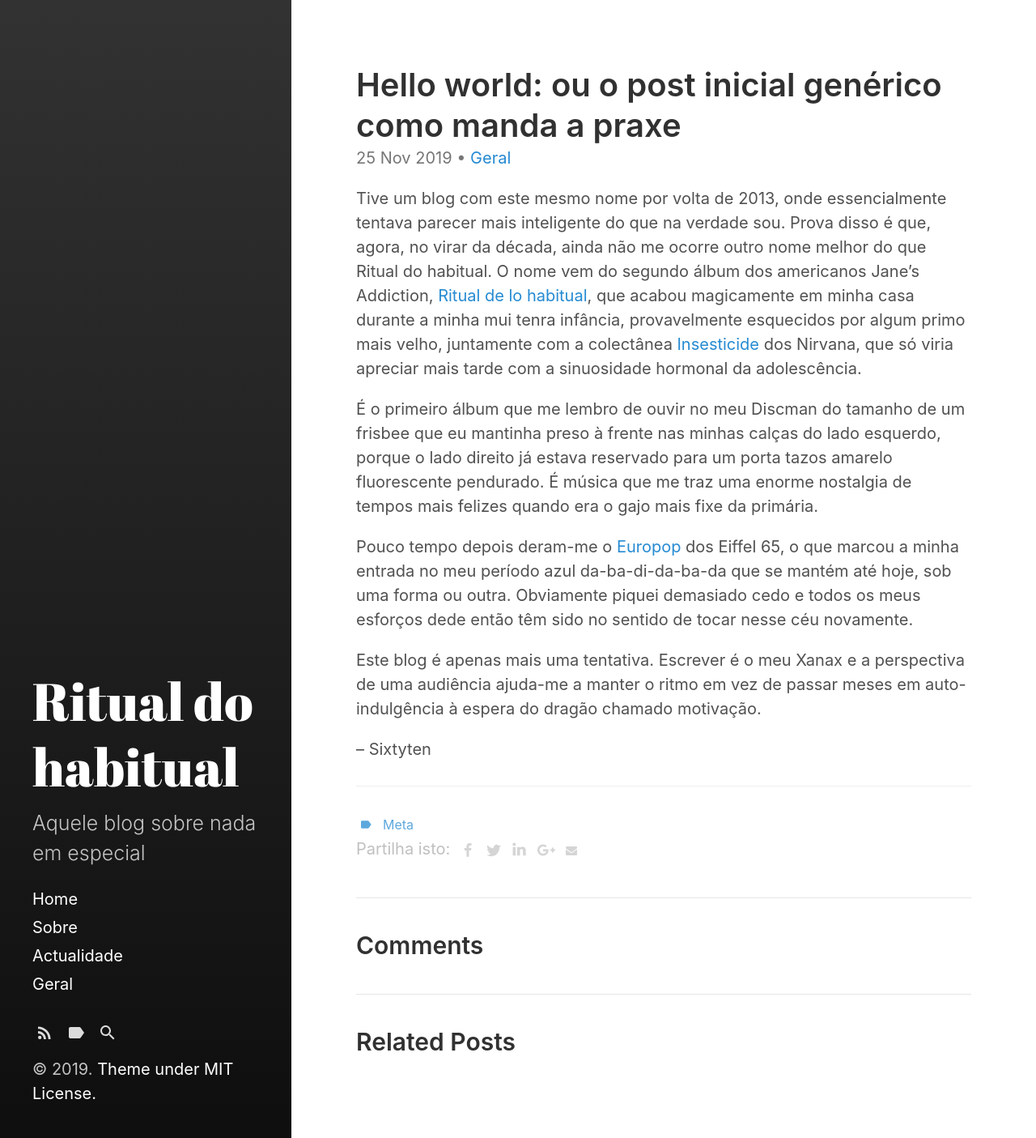
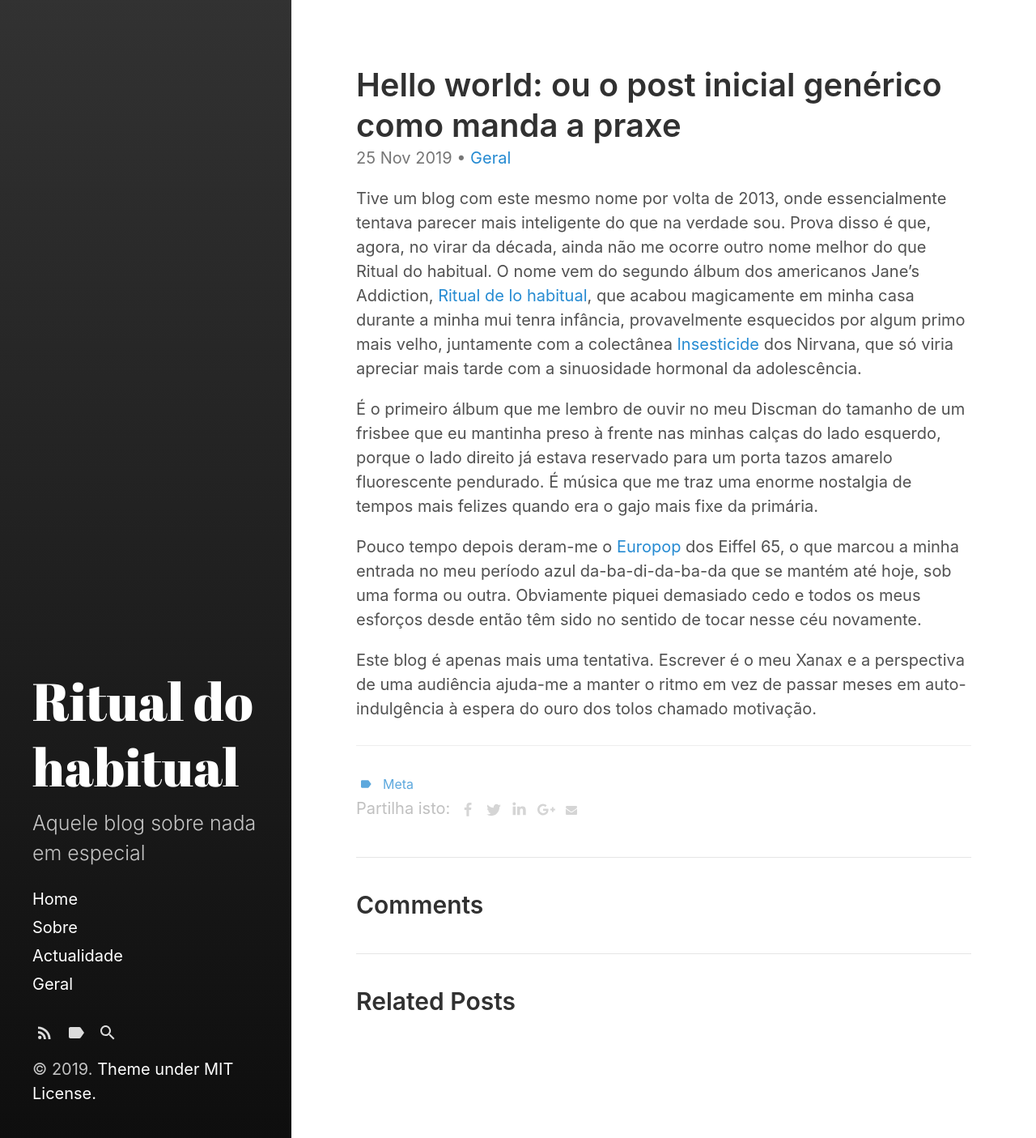
Before and after one commit to Quazepam/ritualdohabitual, a Jekyll site: the page built from _posts/2019-11-25-hello word.md, in a window 1280 px wide. Shown: the whole page at 81% size. Built offline with Jekyll 4.4.1, drawn with Linux system fonts in a browser that asks for light colours.

Commit message:
1st post edit

```diff
--- a/_posts/2019-11-25-hello word.md
+++ b/_posts/2019-11-25-hello word.md
@@ -11,10 +11,8 @@ Tive um blog com este mesmo nome por volta de 2013, onde essencialmente tentava
 
 É o primeiro álbum que me lembro de ouvir no meu Discman do tamanho de um frisbee que eu mantinha preso à frente nas minhas calças do lado esquerdo, porque o lado direito já estava reservado para um porta tazos amarelo fluorescente pendurado. É música que me traz uma enorme nostalgia de tempos mais felizes quando era o gajo mais fixe da primária.
 
-Pouco tempo depois deram-me o [Europop](https://en.wikipedia.org/wiki/Europop_(album)) dos Eiffel 65, o que marcou a minha entrada no meu período azul da-ba-di-da-ba-da que se mantém até hoje, sob uma forma ou outra. Obviamente piquei demasiado cedo e todos os meus esforços dede então têm sido no sentido de tocar nesse céu novamente.
+Pouco tempo depois deram-me o [Europop](https://en.wikipedia.org/wiki/Europop_(album)) dos Eiffel 65, o que marcou a minha entrada no meu período azul da-ba-di-da-ba-da que se mantém até hoje, sob uma forma ou outra. Obviamente piquei demasiado cedo e todos os meus esforços desde então têm sido no sentido de tocar nesse céu novamente.
 
-Este blog é apenas mais uma tentativa. Escrever é o meu Xanax e a perspectiva de uma audiência ajuda-me a manter o ritmo em vez de passar meses em auto-indulgência à espera do dragão chamado motivação.
-
--- Sixtyten
+Este blog é apenas mais uma tentativa. Escrever é o meu Xanax e a perspectiva de uma audiência ajuda-me a manter o ritmo em vez de passar meses em auto-indulgência à espera do ouro dos tolos chamado motivação.
 
 ***
```
